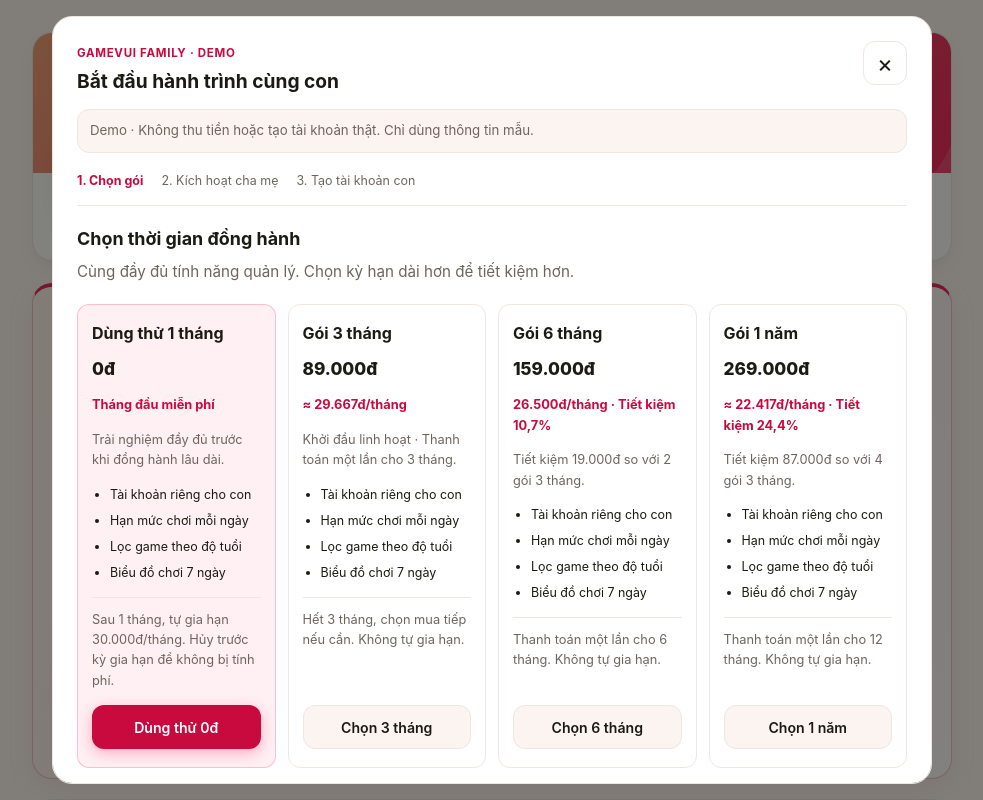
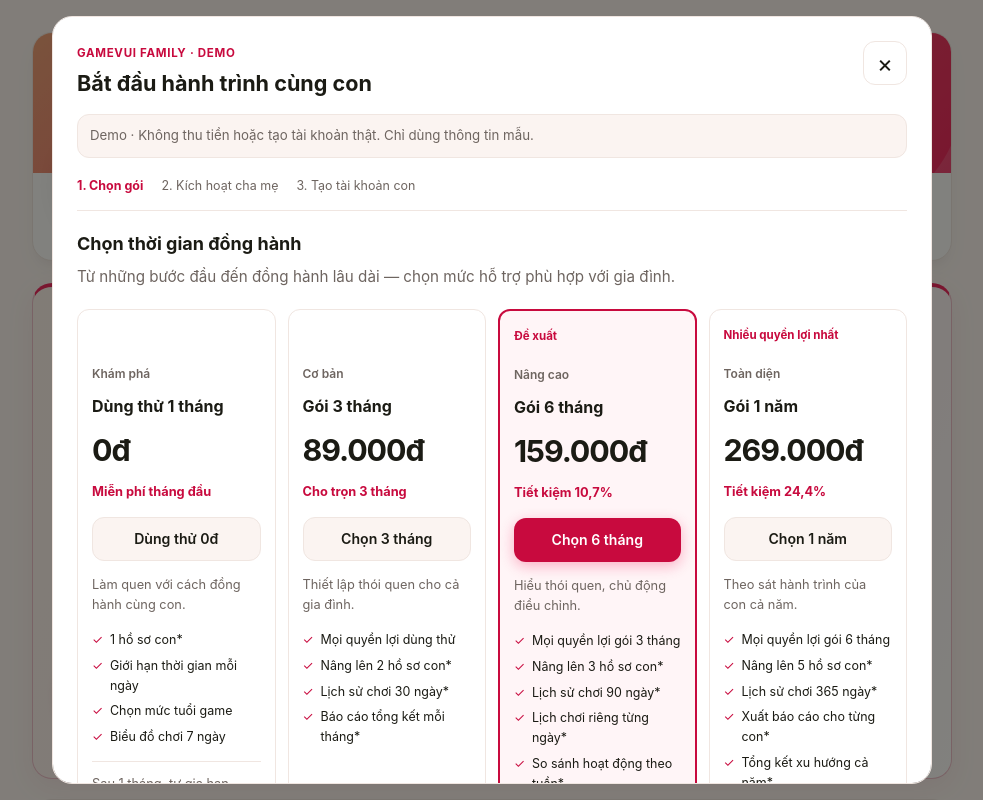
Before and after one commit to gamevui-z/profile-kid, a website: page index.html in a window 1280 px wide. Both pictures are taken after a click on the button "Xem các gói". Shown: the top 800 px of the page, without its empty margins (148-1131 px from the left). Drawn offline with Linux system fonts and the light colour scheme.

Commit message:
Refine plan typography and propose progressive family benefits

```diff
--- a/index.html
+++ b/index.html
@@ -919,15 +919,23 @@
         .family-flow-steps [aria-current="step"] { color: var(--primary-ink); font-weight: 700; }
         .family-plans { display: grid; grid-template-columns: repeat(4, minmax(0, 1fr)); gap: 12px; margin: 20px 0; }
         .family-plan { display: flex; flex-direction: column; min-width: 0; gap: 14px; padding: 18px 14px; border: 1px solid var(--border); border-radius: var(--radius-md); }
-        .family-plan:first-child { border-color: var(--primary-border); background: var(--primary-light); }
-        .family-plan h4 { font-size: 1rem; }
-        .family-plan-price { font-size: 1.08rem; font-weight: 800; line-height: 1.4; }
+        .family-plan-featured { border: 2px solid var(--primary-ink); background: #fff5f7; }
+        .family-plan-badge { min-height: 24px; font-size: .72rem; font-weight: 700; color: var(--primary-ink); }
+        .family-plan-kicker { font-size: .75rem; font-weight: 600; color: var(--text-muted); }
+        .family-plan h4 { font-size: 1rem; line-height: 1.4; font-weight: 650; }
+        #family-onboarding .family-dialog-header h2 { font-size: 1.35rem; line-height: 1.35; }
+        #family-plans-title { font-size: 1.125rem; line-height: 1.4; }
+        .family-plan-price { font-size: clamp(1.5rem, 2.5vw, 1.9rem); font-weight: 750; letter-spacing: -.035em; line-height: 1.2; }
         .family-plan p { font-size: .8rem; line-height: 1.6; color: var(--text-muted); }
         .family-plan-benefits { padding-left: 18px; font-size: .78rem; line-height: 1.6; }
         .family-plan-benefits li + li { margin-top: 6px; }
         .family-plan .family-plan-unit { color: var(--primary-ink); font-weight: 700; }
         .family-plan-renewal { padding-top: 12px; border-top: 1px solid var(--border); }
-        .family-plan .btn { margin-top: auto; padding: 10px; }
+        .family-plan .btn { padding: 10px; }
+        .family-plan-renewal { margin-top: auto; }
+        .family-plan-benefits { list-style: none; padding-left: 0; }
+        .family-plan-benefits li { position: relative; padding-left: 18px; }
+        .family-plan-benefits li::before { content: "✓"; position: absolute; left: 0; color: var(--primary-ink); }
         .family-confirm-box { margin: 20px 0; padding: 18px; border-radius: var(--radius-md); border: 1px solid var(--primary-border); background: var(--primary-light); line-height: 1.7; }
         .family-consent { display: flex; align-items: flex-start; gap: 10px; min-height: 44px; margin: 18px 0; cursor: pointer; font-weight: 400; line-height: 1.6; }
         .family-consent input { margin-top: 3px; width: 20px; height: 20px; flex-shrink: 0; accent-color: var(--primary-ink); }
@@ -1379,19 +1387,20 @@
             <ol class="family-flow-steps" aria-label="Các bước thiết lập"><li data-flow-step="plans" aria-current="step">1. Chọn gói</li><li data-flow-step="activate">2. Kích hoạt cha mẹ</li><li data-flow-step="child">3. Tạo tài khoản con</li></ol>
             <section data-flow-panel="plans" aria-labelledby="family-plans-title">
                 <h3 id="family-plans-title" class="family-flow-title" tabindex="-1">Chọn thời gian đồng hành</h3>
-                <p class="family-intro">Cùng đầy đủ tính năng quản lý. Chọn kỳ hạn dài hơn để tiết kiệm hơn.</p>
+                <p class="family-intro">Từ những bước đầu đến đồng hành lâu dài — chọn mức hỗ trợ phù hợp với gia đình.</p>
                 <div class="family-plans">
-                    <article class="family-plan"><h4>Dùng thử 1 tháng</h4><div class="family-plan-price">0đ</div><p class="family-plan-unit">Tháng đầu miễn phí</p><p>Trải nghiệm đầy đủ trước khi đồng hành lâu dài.</p><ul class="family-plan-benefits"><li>Tài khoản riêng cho con</li><li>Hạn mức chơi mỗi ngày</li><li>Lọc game theo độ tuổi</li><li>Biểu đồ chơi 7 ngày</li></ul><p class="family-plan-renewal">Sau 1 tháng, tự gia hạn 30.000đ/tháng. Hủy trước kỳ gia hạn để không bị tính phí.</p><button type="button" class="btn btn-primary" data-family-plan="trial">Dùng thử 0đ</button></article>
-                    <article class="family-plan"><h4>Gói 3 tháng</h4><div class="family-plan-price">89.000đ</div><p class="family-plan-unit">≈ 29.667đ/tháng</p><p>Khởi đầu linh hoạt · Thanh toán một lần cho 3 tháng.</p><ul class="family-plan-benefits"><li>Tài khoản riêng cho con</li><li>Hạn mức chơi mỗi ngày</li><li>Lọc game theo độ tuổi</li><li>Biểu đồ chơi 7 ngày</li></ul><p class="family-plan-renewal">Hết 3 tháng, chọn mua tiếp nếu cần. Không tự gia hạn.</p><button type="button" class="btn btn-secondary" data-family-plan="quarter">Chọn 3 tháng</button></article>
-                    <article class="family-plan"><h4>Gói 6 tháng</h4><div class="family-plan-price">159.000đ</div><p class="family-plan-unit">26.500đ/tháng · Tiết kiệm 10,7%</p><p>Tiết kiệm 19.000đ so với 2 gói 3 tháng.</p><ul class="family-plan-benefits"><li>Tài khoản riêng cho con</li><li>Hạn mức chơi mỗi ngày</li><li>Lọc game theo độ tuổi</li><li>Biểu đồ chơi 7 ngày</li></ul><p class="family-plan-renewal">Thanh toán một lần cho 6 tháng. Không tự gia hạn.</p><button type="button" class="btn btn-secondary" data-family-plan="halfyear">Chọn 6 tháng</button></article>
-                    <article class="family-plan"><h4>Gói 1 năm</h4><div class="family-plan-price">269.000đ</div><p class="family-plan-unit">≈ 22.417đ/tháng · Tiết kiệm 24,4%</p><p>Tiết kiệm 87.000đ so với 4 gói 3 tháng.</p><ul class="family-plan-benefits"><li>Tài khoản riêng cho con</li><li>Hạn mức chơi mỗi ngày</li><li>Lọc game theo độ tuổi</li><li>Biểu đồ chơi 7 ngày</li></ul><p class="family-plan-renewal">Thanh toán một lần cho 12 tháng. Không tự gia hạn.</p><button type="button" class="btn btn-secondary" data-family-plan="year">Chọn 1 năm</button></article>
+                    <article class="family-plan"><div class="family-plan-badge"></div><span class="family-plan-kicker">Khám phá</span><h4>Dùng thử 1 tháng</h4><div class="family-plan-price">0đ</div><p class="family-plan-unit">Miễn phí tháng đầu</p><button type="button" class="btn btn-secondary" data-family-plan="trial">Dùng thử 0đ</button><p>Làm quen với cách đồng hành cùng con.</p><ul class="family-plan-benefits"><li>1 hồ sơ con*</li><li>Giới hạn thời gian mỗi ngày</li><li>Chọn mức tuổi game</li><li>Biểu đồ chơi 7 ngày</li></ul><p class="family-plan-renewal">Sau 1 tháng, tự gia hạn 30.000đ/tháng cho quyền lợi cơ bản của gói dùng thử. Hủy trước kỳ gia hạn để không bị tính phí.</p></article>
+                    <article class="family-plan"><div class="family-plan-badge"></div><span class="family-plan-kicker">Cơ bản</span><h4>Gói 3 tháng</h4><div class="family-plan-price">89.000đ</div><p class="family-plan-unit">Cho trọn 3 tháng</p><button type="button" class="btn btn-secondary" data-family-plan="quarter">Chọn 3 tháng</button><p>Thiết lập thói quen cho cả gia đình.</p><ul class="family-plan-benefits"><li>Mọi quyền lợi dùng thử</li><li>Nâng lên 2 hồ sơ con*</li><li>Lịch sử chơi 30 ngày*</li><li>Báo cáo tổng kết mỗi tháng*</li></ul><p class="family-plan-renewal">Thanh toán một lần. Không tự gia hạn.</p></article>
+                    <article class="family-plan family-plan-featured"><div class="family-plan-badge">Đề xuất</div><span class="family-plan-kicker">Nâng cao</span><h4>Gói 6 tháng</h4><div class="family-plan-price">159.000đ</div><p class="family-plan-unit">Tiết kiệm 10,7%</p><button type="button" class="btn btn-primary" data-family-plan="halfyear">Chọn 6 tháng</button><p>Hiểu thói quen, chủ động điều chỉnh.</p><ul class="family-plan-benefits"><li>Mọi quyền lợi gói 3 tháng</li><li>Nâng lên 3 hồ sơ con*</li><li>Lịch sử chơi 90 ngày*</li><li>Lịch chơi riêng từng ngày*</li><li>So sánh hoạt động theo tuần*</li></ul><p class="family-plan-renewal">Thanh toán một lần. Không tự gia hạn.</p></article>
+                    <article class="family-plan"><div class="family-plan-badge">Nhiều quyền lợi nhất</div><span class="family-plan-kicker">Toàn diện</span><h4>Gói 1 năm</h4><div class="family-plan-price">269.000đ</div><p class="family-plan-unit">Tiết kiệm 24,4%</p><button type="button" class="btn btn-secondary" data-family-plan="year">Chọn 1 năm</button><p>Theo sát hành trình của con cả năm.</p><ul class="family-plan-benefits"><li>Mọi quyền lợi gói 6 tháng</li><li>Nâng lên 5 hồ sơ con*</li><li>Lịch sử chơi 365 ngày*</li><li>Xuất báo cáo cho từng con*</li><li>Tổng kết xu hướng cả năm*</li></ul><p class="family-plan-renewal">Thanh toán một lần. Không tự gia hạn.</p></article>
                 </div>
+                <p class="family-note"><strong>* Quyền lợi đề xuất:</strong> hạn mức hồ sơ và các tính năng nâng cao đang được mô phỏng trên bảng gói, chưa áp dụng trong phần quản lý hiện tại.</p>
                 <p class="family-note">Giá mô phỏng. Mức tiết kiệm so với mua nối tiếp gói 3 tháng 89.000đ; tỷ lệ làm tròn 1 chữ số. Demo không thu tiền hoặc thực hiện gia hạn thật.</p>
             </section>
             <section data-flow-panel="activate" aria-labelledby="family-activate-title" hidden>
                 <h3 id="family-activate-title" class="family-flow-title" tabindex="-1">Kích hoạt tài khoản cha mẹ</h3>
                 <p class="family-intro">Mở khu vực quản lý từ hồ sơ hiện tại.</p>
-                <div class="family-confirm-box"><strong id="family-selected-plan"></strong><p id="family-selected-price"></p></div>
+                <div class="family-confirm-box"><strong id="family-selected-plan"></strong><p id="family-selected-price"></p><p id="family-selected-benefits"></p></div>
                 <form id="family-activate-form" novalidate>
                     <label class="family-consent" for="family-demo-consent"><input type="checkbox" id="family-demo-consent" required aria-describedby="family-activate-error"><span id="family-consent-text">Tôi đồng ý trải nghiệm bằng dữ liệu mẫu.</span></label>
                     <p id="family-activate-error" class="family-error" role="alert"></p>
@@ -2023,6 +2032,7 @@
             onboarding.querySelector('#family-plan-back').addEventListener('click', () => showStep('plans'));
             onboarding.querySelectorAll('[data-family-plan]').forEach(button => button.addEventListener('click', () => {
                 selectedPlan = button.dataset.familyPlan;
+                onboarding.querySelector('#family-selected-benefits').textContent = 'Quyền lợi đề xuất: ' + { trial: '1 hồ sơ con, biểu đồ 7 ngày.', quarter: '2 hồ sơ con, lịch sử 30 ngày và báo cáo tháng.', halfyear: '3 hồ sơ con, lịch sử 90 ngày, lịch chơi riêng và so sánh tuần.', year: '5 hồ sơ con, lịch sử 365 ngày, xuất báo cáo và tổng kết năm.' }[selectedPlan] + ' Hạn mức hồ sơ và tính năng nâng cao chưa áp dụng trong demo quản lý.';
                 onboarding.querySelector('#family-consent-text').textContent = selectedPlan === 'trial' ? 'Tôi đã đọc điều kiện mô phỏng: miễn phí tháng đầu, sau đó tự gia hạn 30.000đ/tháng; hủy trước kỳ gia hạn để không bị tính phí. Demo không thu tiền thật.' : 'Tôi đồng ý với giá và thời hạn mô phỏng đã chọn. Gói không tự gia hạn; demo không thu tiền thật.';
                 onboarding.querySelector('#family-selected-plan').textContent = plans[selectedPlan].name;
                 onboarding.querySelector('#family-selected-price').textContent = plans[selectedPlan].price;
```
Also changed, not shown: docs/pricing-demo.md (+8 -0 lines).
